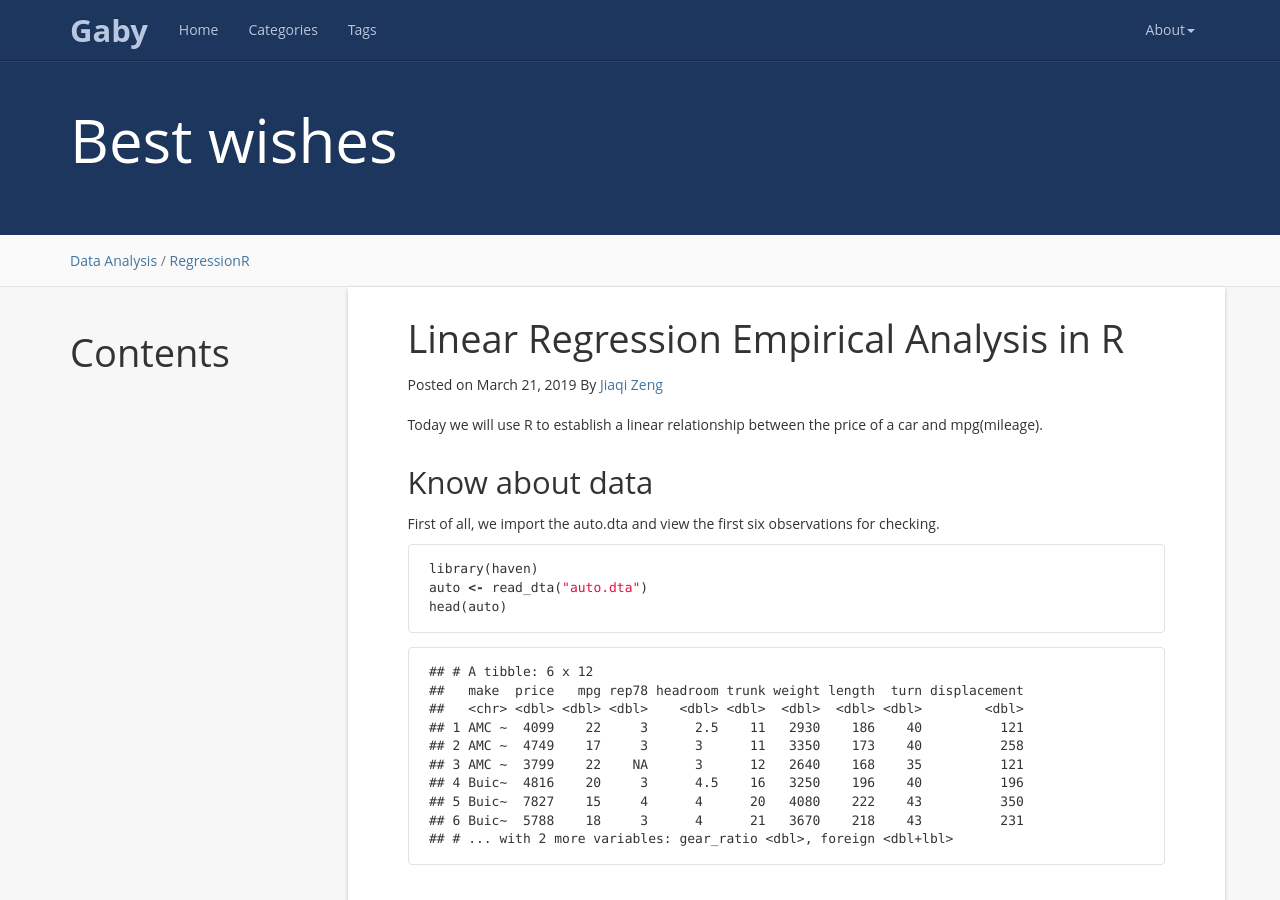
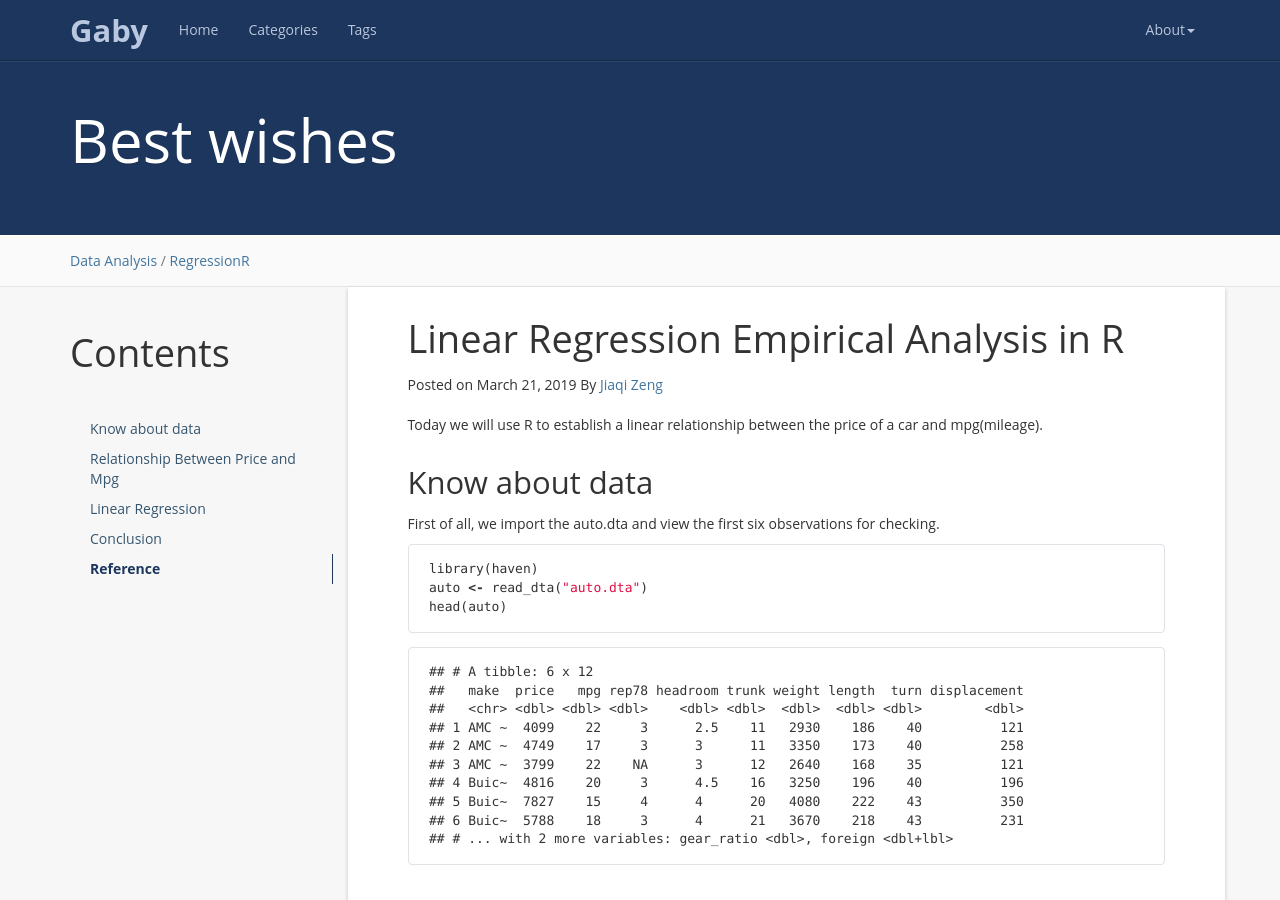
Before and after one commit to JiaqiZengr/JiaqiZengr.github.io, a Jekyll site: the page built from _posts/2019-03-26-linear-regression-empirical-analysis-in-r.md, in a window 1280 px wide and 900 px high. Built offline with Jekyll 4.4.1, drawn with Linux system fonts in a browser that asks for light colours; nearby versions of some CDN libraries.

Commit message:
add toc of regression

```diff
--- a/_posts/2019-03-26-linear-regression-empirical-analysis-in-r.md
+++ b/_posts/2019-03-26-linear-regression-empirical-analysis-in-r.md
@@ -5,6 +5,9 @@ date: "2019-03-21 21:32:00 +0800"
 categories: [Data Analysis]
 tag: [Regression, R]
 ---
+
+1. Taaaa
+{:toc}
 
 Today we will use R to establish a linear relationship between the price of a car and mpg(mileage).
 
```
